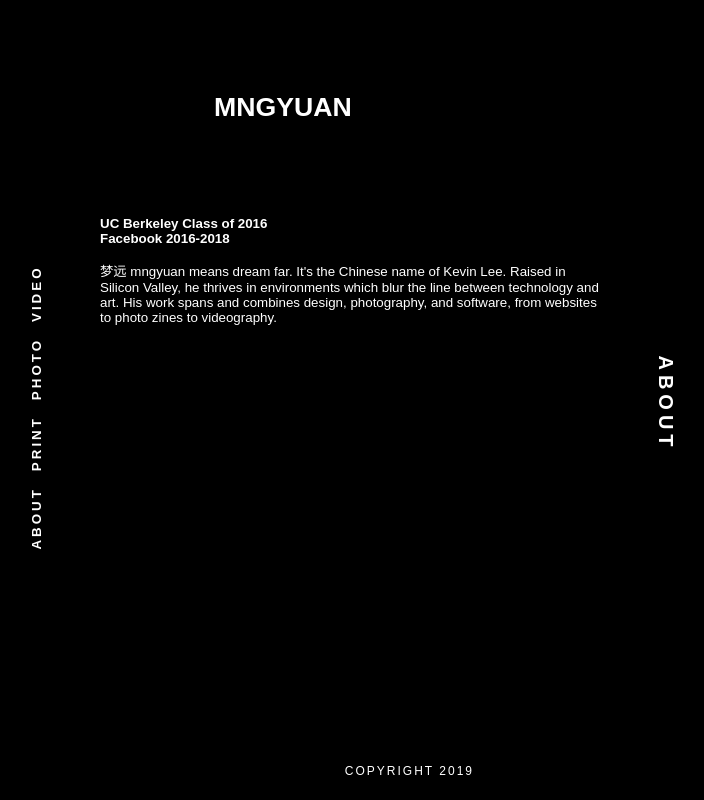
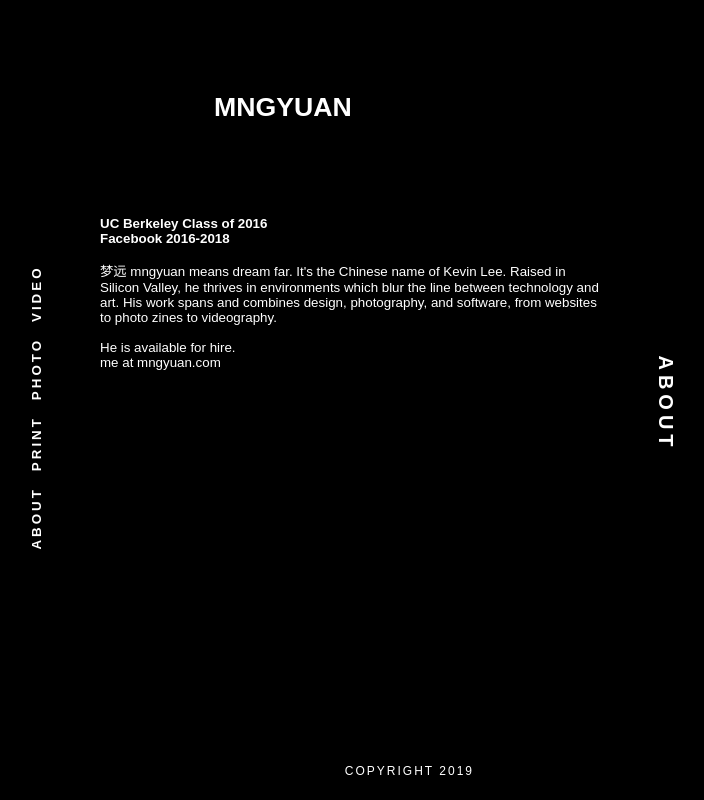
Before and after one commit to mngyuan/practice-port-1, a React (Create React App) app: page /about in a window 1280 px wide. Shown: the whole page, without its empty margins (286-990 px from the left). Built offline with nearby package versions, Linux system fonts and the light colour scheme; what mngyuan-lib would draw is missing.

Commit message:
update about text and readme

```diff
--- a/src/About.react.js
+++ b/src/About.react.js
@@ -22,6 +22,9 @@ const About = () => (
         between technology and art. His work spans and combines design,
         photography, and software, from websites to photo zines to videography.
       </p>
+      <br />
+      <p>He is available for hire.</p>
+      <p>me at mngyuan.com</p>
     </div>
   </React.Fragment>
 );
```
Also changed, not shown: 1 other file (tests, documents, lock files or other folders).
